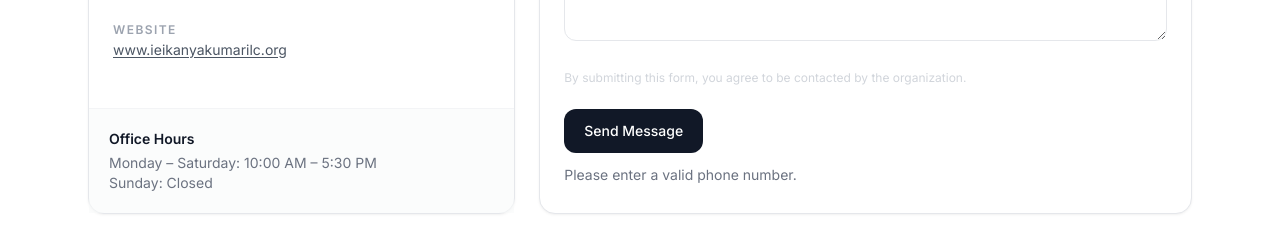
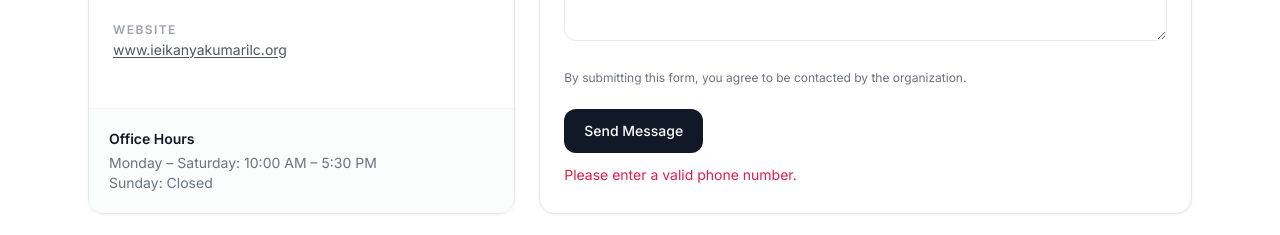
Before and after one commit to ajith2921/IEI_Kanyakumari_local_centre, a React (Vite) app in the folder frontend/: page /contact in a window 1280 px wide. Both pictures are taken after typing "Sample", "name@example.com", "Sample", "Sample" into the empty fields and a click on the button "Send Message". Shown: the part 695-930 px from the top of the page. Built offline with nearby package versions, Linux system fonts and the light colour scheme; no server answers.

Commit message:
Improve contact heading semantics and feedback contrast

```diff
--- a/frontend/src/components/SectionHeader.jsx
+++ b/frontend/src/components/SectionHeader.jsx
@@ -5,14 +5,17 @@ export default function SectionHeader({
   action,
   className = "",
   contentWidthClassName = "max-w-2xl",
+  titleAs = "h2",
 }) {
+  const TitleTag = titleAs;
+
   return (
     <div className={`mb-14 flex flex-wrap items-end justify-between gap-6 ${className}`.trim()}>
       <div className={contentWidthClassName}>
         {eyebrow && (
           <p className="eyebrow-chip mb-3">{eyebrow}</p>
         )}
-        <h2 className="heading-h2 text-gray-900">{title}</h2>
+        <TitleTag className="heading-h2 text-gray-900">{title}</TitleTag>
         {description && (
           <p className="mt-3 text-base leading-relaxed text-gray-500">{description}</p>
         )}
--- a/frontend/src/pages/Contact.jsx
+++ b/frontend/src/pages/Contact.jsx
@@ -78,6 +78,7 @@ export default function Contact() {
         eyebrow="Get in Touch"
         title="Contact Us"
         description="Reach us for membership guidance, event enquiries, or institutional collaboration."
+        titleAs="h1"
       />
 
       <div className="grid gap-6 md:grid-cols-5">
@@ -168,7 +169,7 @@ export default function Contact() {
             />
           </div>
 
-          <p className="px-6 text-xs text-gray-300 md:col-span-2">
+          <p className="px-6 text-xs text-gray-500 md:col-span-2">
             By submitting this form, you agree to be contacted by the organization.
           </p>
 
@@ -177,7 +178,7 @@ export default function Contact() {
               {loading ? "Sending..." : "Send Message"}
             </Button>
             {status.message && (
-              <p className={`mt-3 text-sm ${status.type === "success" ? "text-blue-500" : "text-gray-500"}`}>
+              <p className={`mt-3 text-sm ${status.type === "success" ? "text-emerald-600" : "text-rose-600"}`}>
                 {status.message}
               </p>
             )}
```
